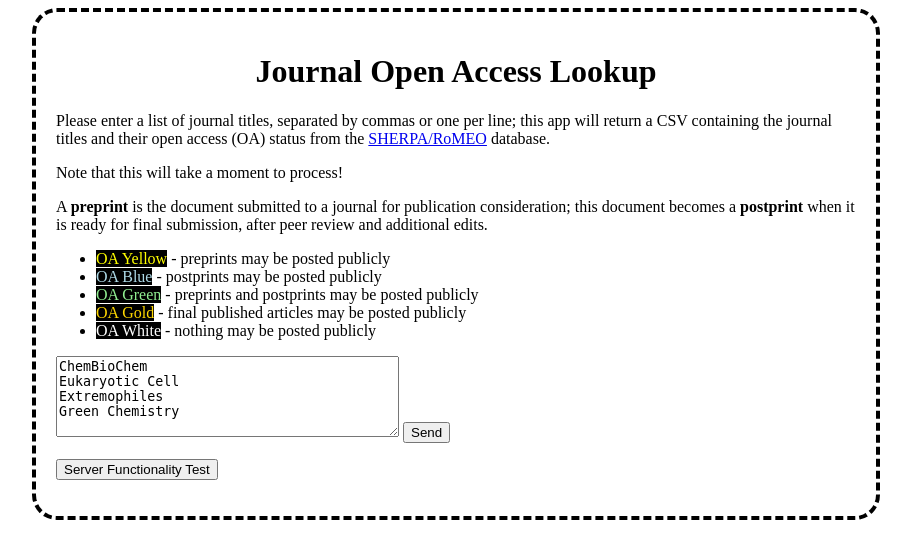
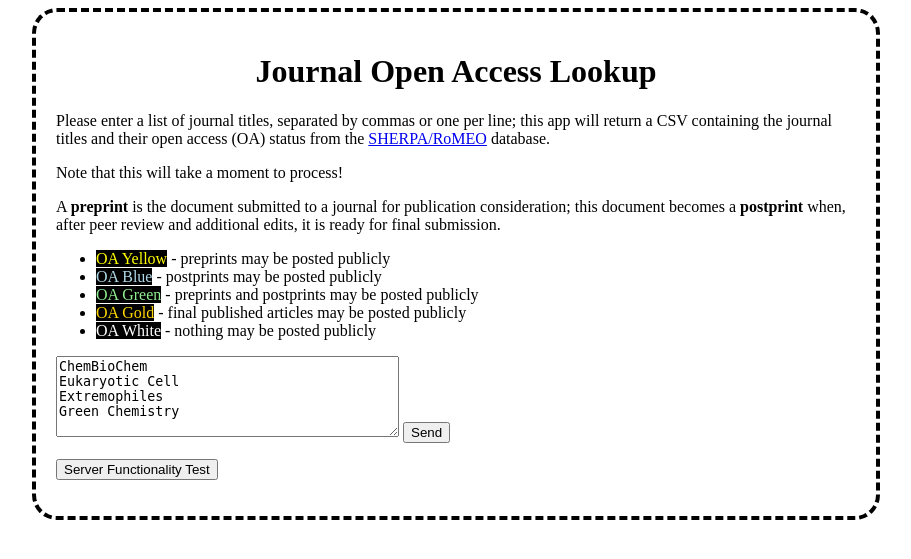
Before and after one commit to bc-design/www-bsc, a Flask app: page / in a window 1280 px wide. Shown: the top 559 px of the page, without its empty margins (184-1095 px from the left). Run offline with Flask 2, Linux system fonts and the light colour scheme.

Commit message:
improving formatting

```diff
--- a/flask/journals/templates/template.html
+++ b/flask/journals/templates/template.html
@@ -43,8 +43,8 @@
 
 	<p>A <span style="font-weight:bold;">preprint</span> is the document submitted
 		to a journal for publication consideration; this document becomes a
-		<span style="font-weight:bold;">postprint</span> when it is ready for
-		final submission, after peer review and additional edits.
+		<span style="font-weight:bold;">postprint</span> when, after peer review
+		and additional edits, it is ready for final submission.
 		</p>
 
 	<ul>
```
